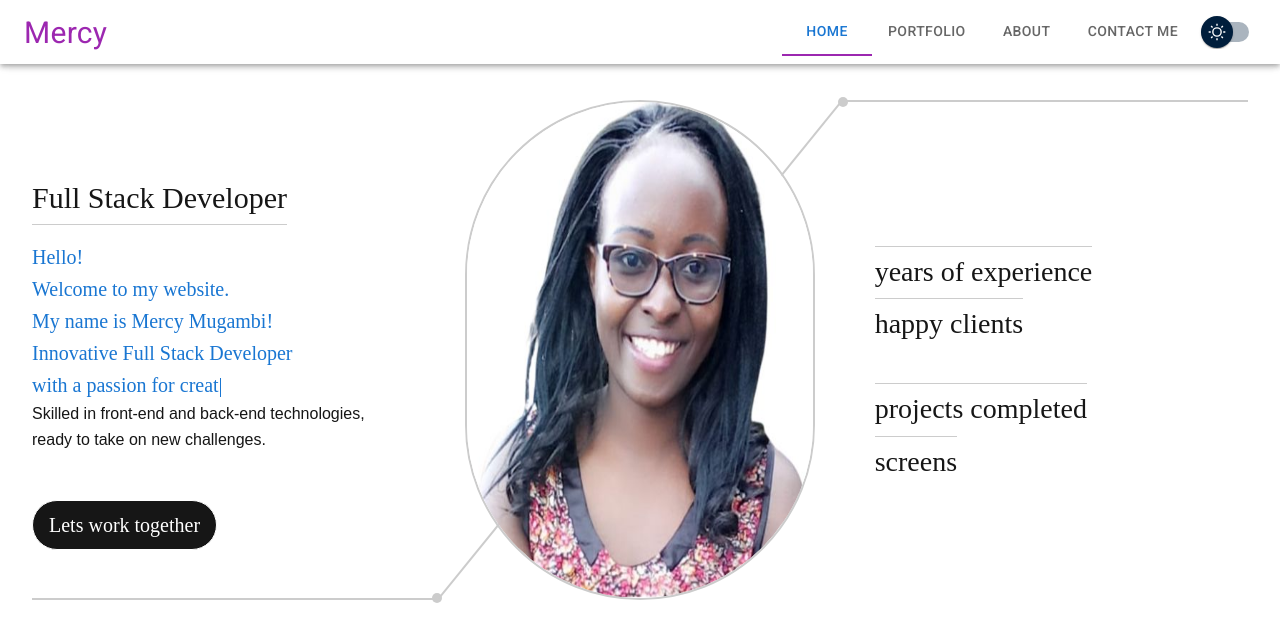
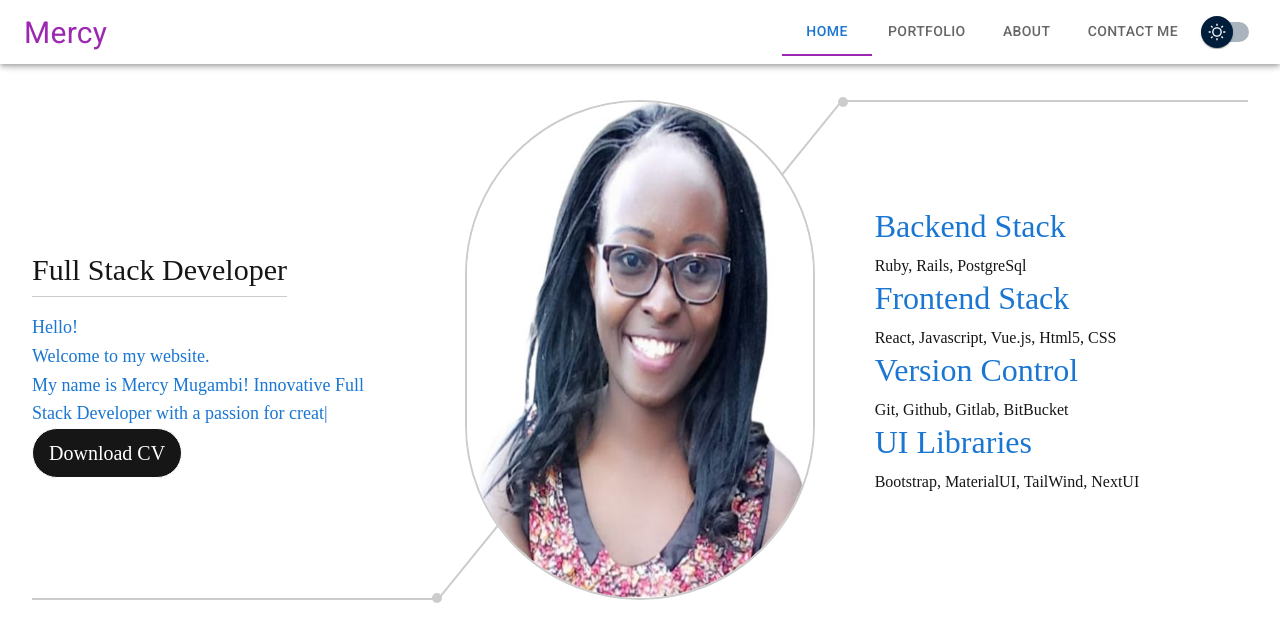
Before and after one commit to mercymugambi/react-portfolio, a React (Create React App) app: page / in a window 1280 px wide. Shown: the top 642 px of the page. Built offline with nearby package versions, Linux system fonts and the light colour scheme.

Commit message:
Add Skills sections on landing page

```diff
--- a/src/components/LandingPage.js
+++ b/src/components/LandingPage.js
@@ -2,28 +2,25 @@ import React from 'react';
 // eslint-disable-next-line import/no-extraneous-dependencies
 import { TypeAnimation } from 'react-type-animation';
 import profileImage from '../assets/images/mercy.jpg';
+import documentCV from '../assets/documents/mercymugambiCV.pdf';
 
 const LandingPage = () => (
   <div className="hero container">
     <div className="left flex-center">
       <div className="info flex-center">
+        {/* <h1 className="name" style={{ color: '#ccc' }}>Mercy Mugambi</h1> */}
         <h3 className="role">Full Stack Developer</h3>
         <TypeAnimation
           sequence={[
-            'Hello!\nWelcome to my website.\nMy name is Mercy Mugambi!\nInnovative Full Stack Developer\nwith a passion for creating\nseamless web applications.',
+            'Hello!\nWelcome to my website.\nMy name is Mercy Mugambi! Innovative Full Stack Developer with a passion for creating seamless web applications.',
             1000,
             '',
           ]}
           speed={50}
-          style={{ whiteSpace: 'pre-line', fontSize: '20px', color: '#1976d2' }}
+          style={{ whiteSpace: 'pre-line', fontSize: '18px', color: '#1976d2' }}
           repeat={Infinity}
         />
-        <p>
-          Skilled in front-end and
-          back-end technologies, ready to take on new challenges.
-        </p>
-
-        <button type="button" className="lwt">Lets work together</button>
+        <a href={documentCV} className="lwt" download="mercymugambiCV.pdf">Download CV</a>
       </div>
     </div>
 
@@ -34,27 +31,21 @@ const LandingPage = () => (
 
     <div className="right flex-center">
       <div className="info flex-center">
+        <h2>Backend Stack</h2>
         <div className="values">
-          <h1 id="experience">
-            {' '}
-            +
-          </h1>
-          <h3>years of experience</h3>
+          Ruby, Rails, PostgreSql
         </div>
-        <div className="values">
-          {/* <h1 id="clients" /> */}
-          <h3>happy clients</h3>
+        <h2>Frontend Stack</h2>
+        <div className="">
+          React, Javascript, Vue.js, Html5, CSS
         </div>
-        <div className="values">
-          <h1 id="projects">
-            {' '}
-            +
-          </h1>
-          <h3>projects completed</h3>
+        <h2>Version Control</h2>
+        <div className="">
+          Git, Github, Gitlab, BitBucket
         </div>
-        <div className="values">
-          {/* <h1 id="screens" /> */}
-          <h3>screens</h3>
+        <h2>UI Libraries</h2>
+        <div className="">
+          Bootstrap, MaterialUI, TailWind, NextUI
         </div>
       </div>
     </div>
```
